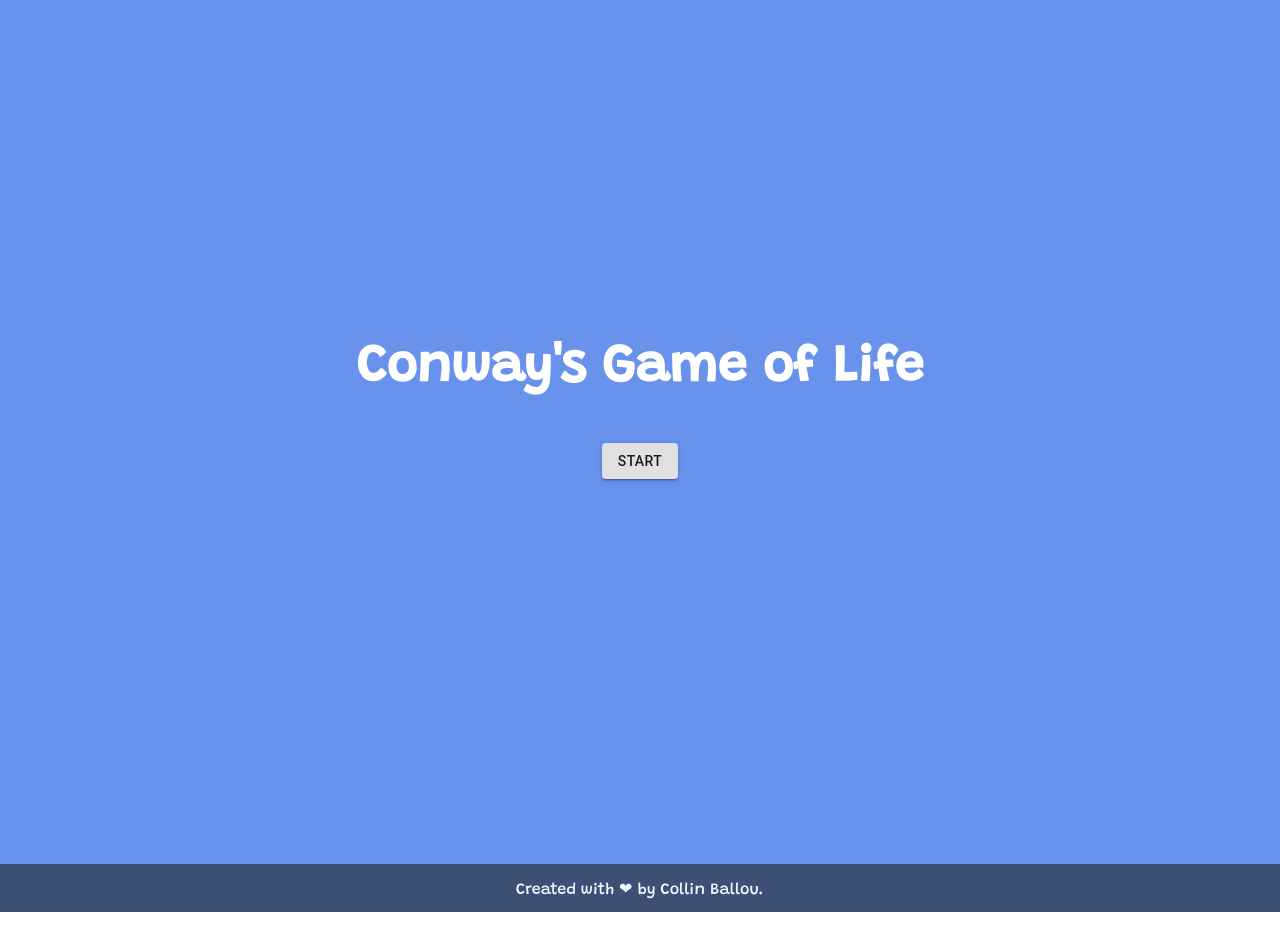
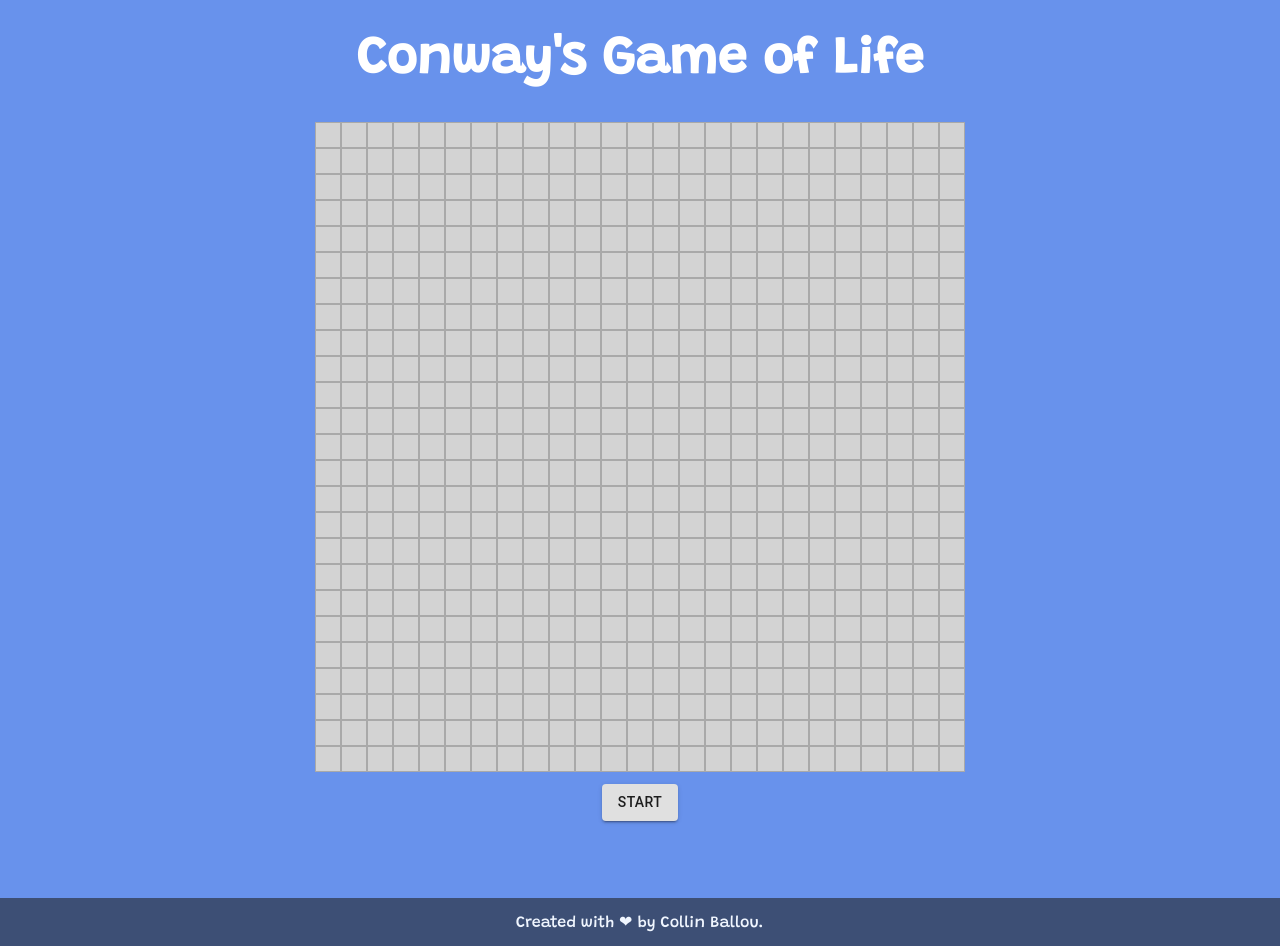
Before and after one commit to BlueEagle/Conways-Game-of-Life, a React (Create React App) app: page / in a window 1280 px wide. Before the commit the page ends 912 px from the top, so only its background shows below. Built offline with nearby package versions, Linux system fonts and the light colour scheme.

Commit message:
working clone, better design

```diff
--- a/package.json
+++ b/package.json
@@ -7,6 +7,7 @@
     "@testing-library/jest-dom": "^4.2.4",
     "@testing-library/react": "^9.5.0",
     "@testing-library/user-event": "^7.2.1",
+    "immer": "^7.0.9",
     "react": "^16.13.1",
     "react-dom": "^16.13.1",
     "react-scripts": "3.4.3",
--- a/src/components/GameGrid.jsx
+++ b/src/components/GameGrid.jsx
@@ -1,11 +1,12 @@
 import React, { useState } from "react";
 import styled from "styled-components";
+import produce from "immer";
 
 let initialBuffer = [];
 for (let i = 0; i < 25; i++) {
   initialBuffer[i] = [];
   for (let j = 0; j < 25; j++) {
-    initialBuffer[i][j] = 0;
+    initialBuffer[i][j] = false;
   }
 }
 
@@ -16,9 +17,33 @@ const GameGrid = () => {
   return (
     <>
       {nowBuffer.map((row, rowIndex) => (
-        <Row>
+        <Row key={rowIndex}>
           {row.map((ell, cellIndex) => {
-            return <div key={`${row}-${ell}`}></div>;
+            return (
+              <div
+                style={{
+                  width: "1.5rem",
+                  height: "1.5rem",
+                  border: "1px solid darkgray",
+                  backgroundColor: nowBuffer[rowIndex][cellIndex]
+                    ? "red"
+                    : undefined,
+                }}
+                key={`${rowIndex} - ${cellIndex}`}
+                onClick={() => {
+                  const nextBuffer = produce(nowBuffer, (currentCopy) => {
+                    currentCopy[rowIndex][cellIndex] = !currentCopy[rowIndex][
+                      cellIndex
+                    ];
+                  });
+                  setBuffer(nextBuffer);
+                  // nowBuffer[rowIndex][cellIndex] = !nowBuffer[rowIndex][
+                  //   cellIndex
+                  // ];
+                  console.log(nowBuffer[rowIndex][cellIndex]);
+                }}
+              ></div>
+            );
           })}
         </Row>
       ))}
```
Also changed, not shown: 1 other file (tests, documents, lock files or other folders).
